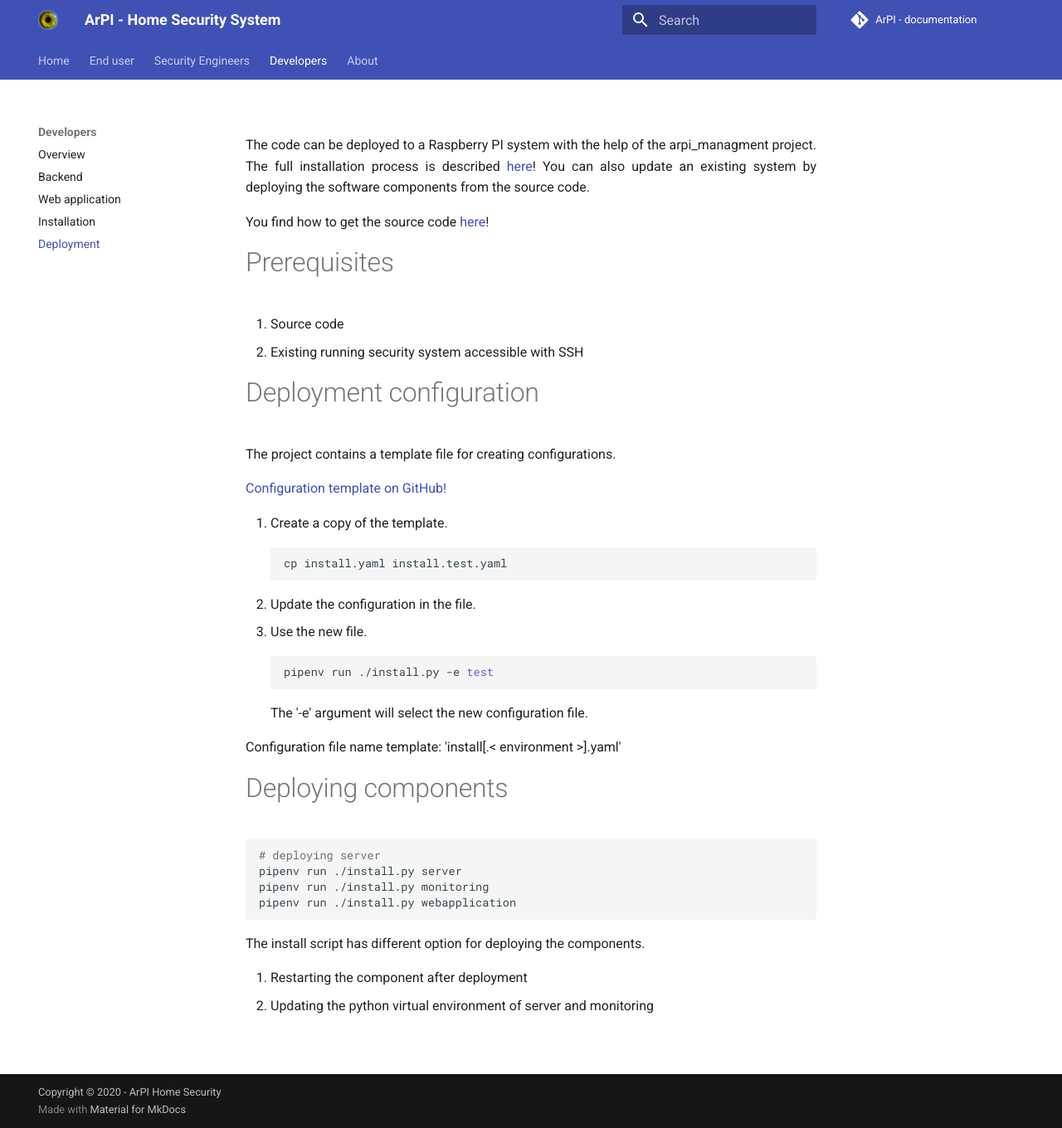
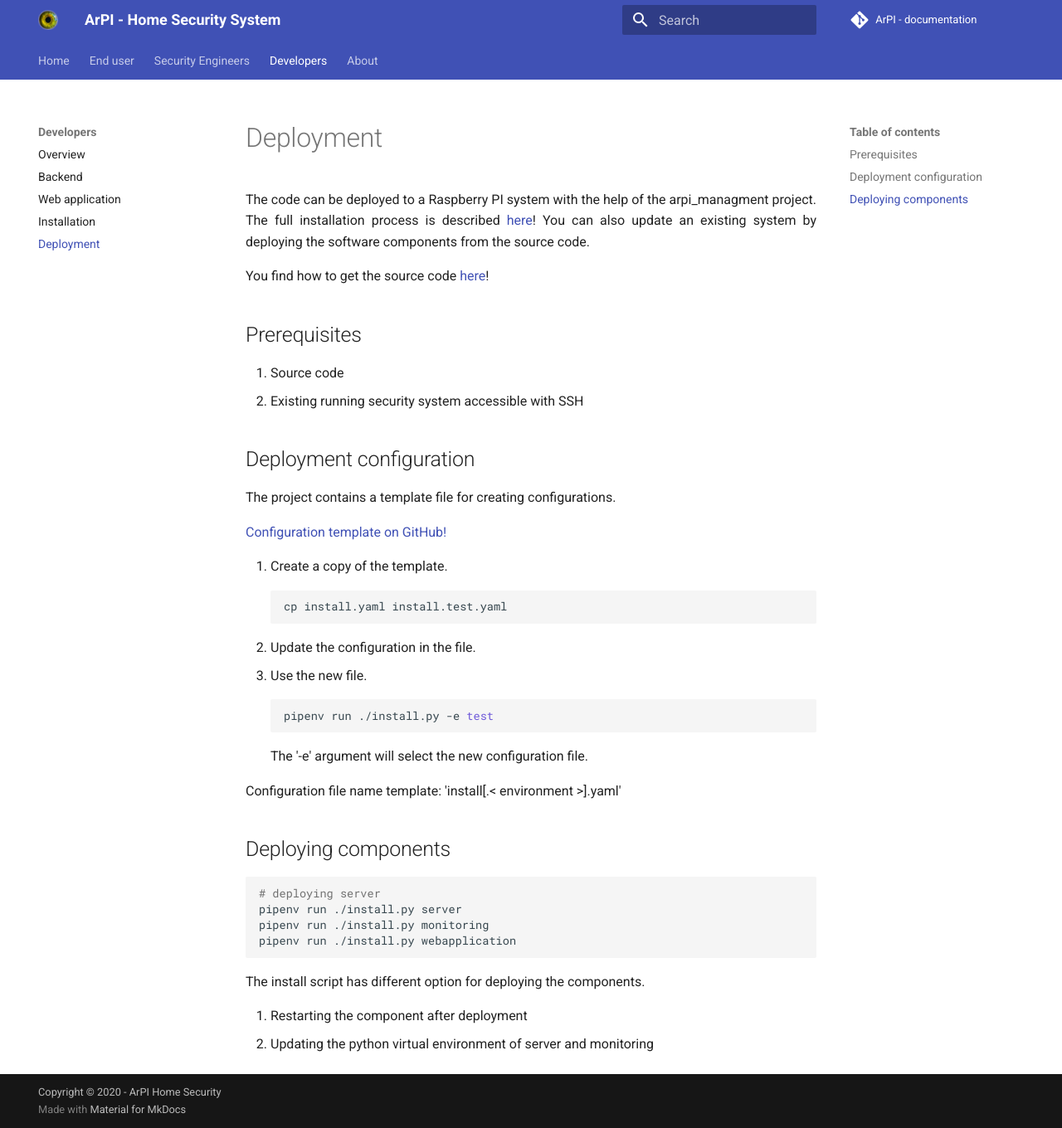
Before and after one commit to ArPIHomeSecurity/arpi_documentation, an MkDocs documentation site: the page built from docs/developers/deployment.md, in a window 1280 px wide and 1360 px high. Shown: the whole window at 83% size. Built offline with MkDocs 1.6.1 and Material for MkDocs 9.7.7, drawn with Linux system fonts in a browser that asks for light colours; comment, search, counter and statistics services are not loaded.

Commit message:
Fixes for new version

````diff
--- a/docs/developers/deployment.md
+++ b/docs/developers/deployment.md
@@ -6,13 +6,13 @@ existing system by deploying the software components from the source code.
 You find how to get the source code [here](index.md#getting-the-code)!
 
 
-# Prerequisites
+## Prerequisites
 
 1. Source code
 2. Existing running security system accessible with SSH
 
 
-# Deployment configuration
+## Deployment configuration
 
 The project contains a template file for creating configurations.
 
@@ -32,7 +32,7 @@ The '-e' argument will select the new configuration file.
 
 Configuration file name template: 'install[.< environment >].yaml'
 
-# Deploying components
+## Deploying components
 
 ```bash
 # deploying server
--- a/mkdocs.yml
+++ b/mkdocs.yml
@@ -10,7 +10,8 @@ repo_url: https://github.com/ArPIHomeSecurity/arpi_documentation
 theme:
     name: material
     features:
-        - tabs
+        - navigation.tabs
+        - navigation.top
     logo: assets/argus-eye-30.png
     favicon: assets/argus-eye-16.png
     palette:
@@ -52,5 +53,4 @@ nav:
         - Web application: developers/web_application.md
         - Installation: developers/installation.md
         - Deployment: developers/deployment.md
-    - About:
-        About: about.md
+    - About: about.md
````
Also changed, not shown: docs/requirements.txt (+26 -11 lines), 1 other file.
